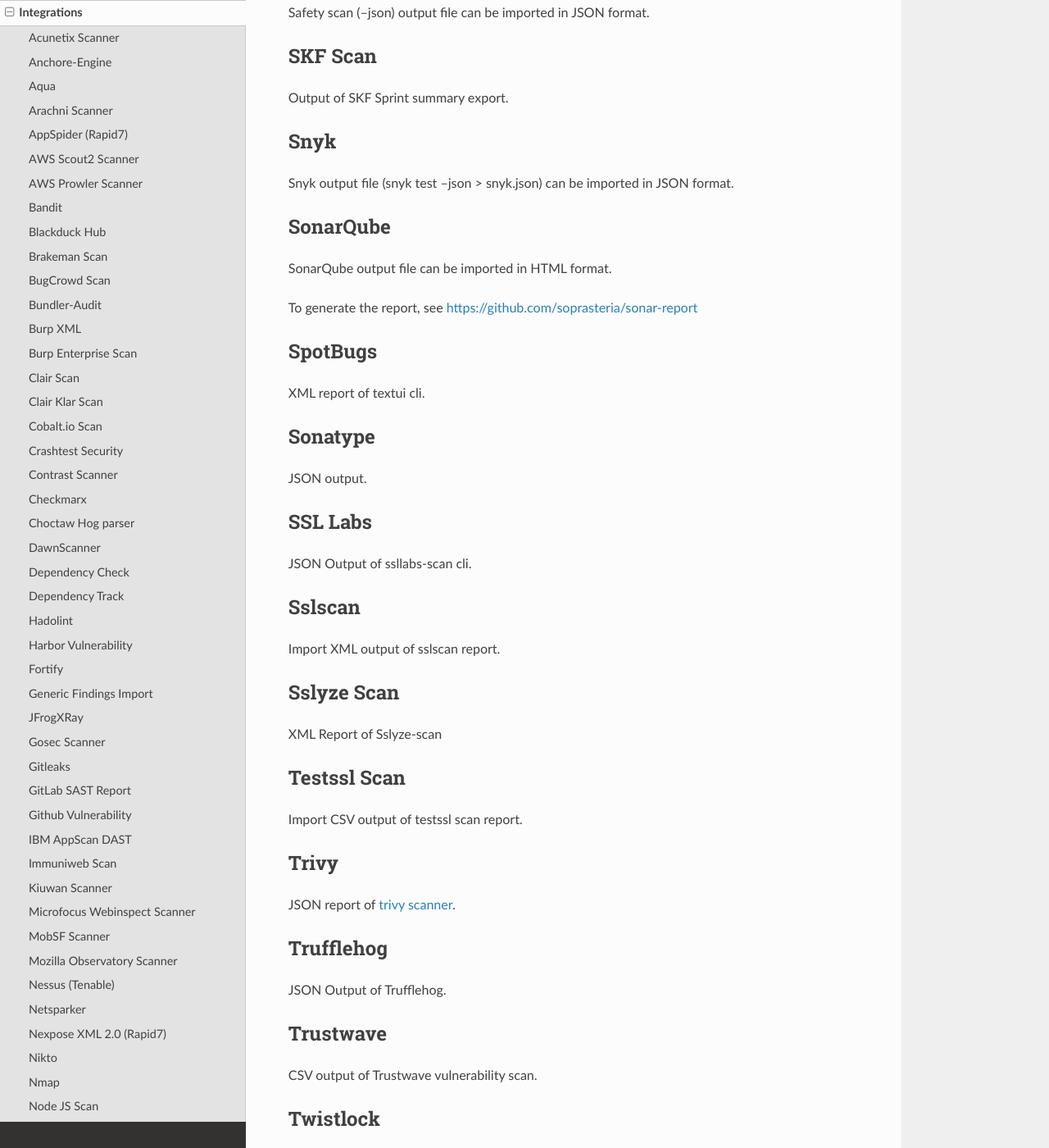
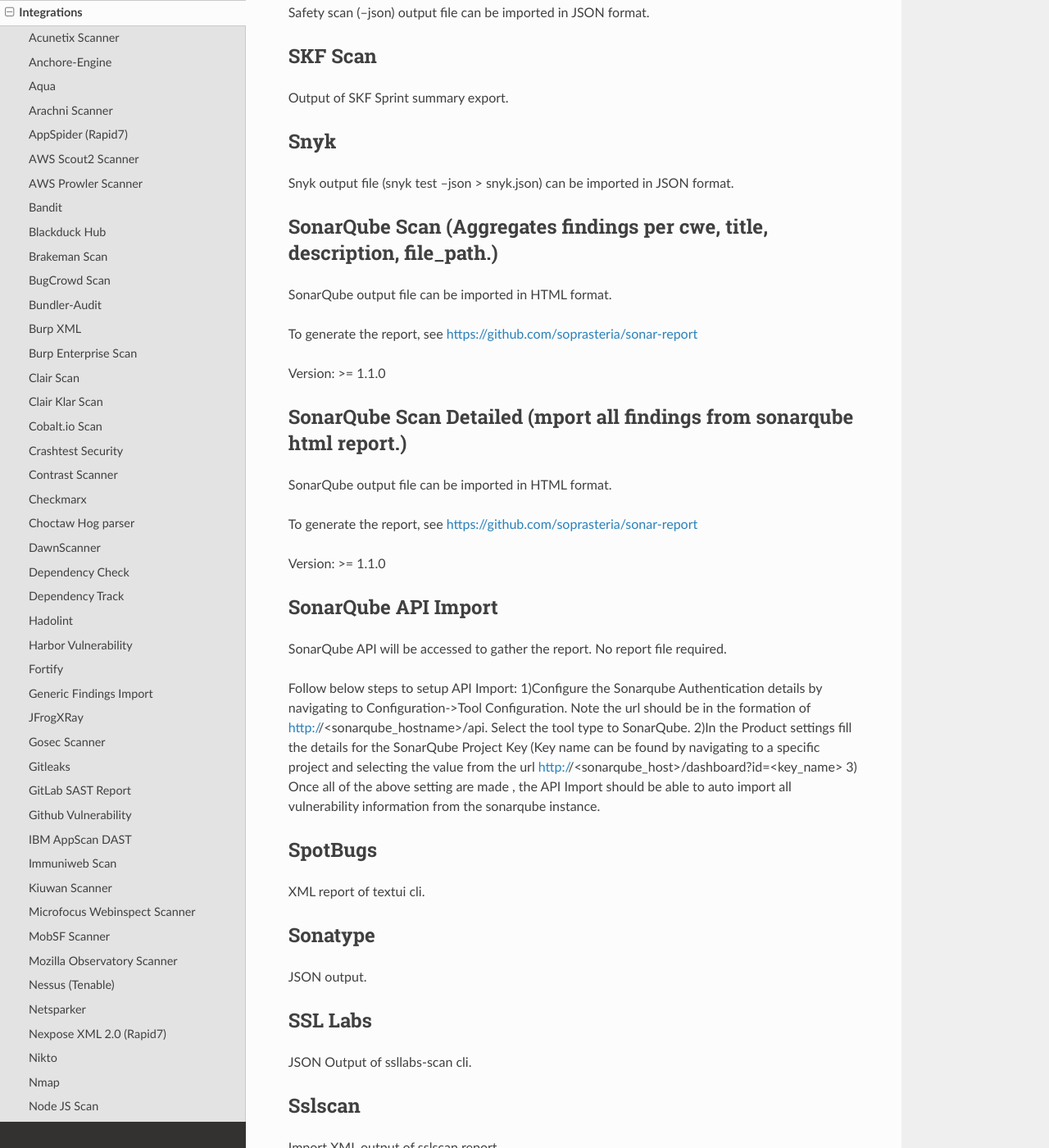
Before and after one commit to DefectDojo/Documentation, a Sphinx documentation site: the page built from docs/integrations.rst, in a window 1280 px wide and 1400 px high, scrolled down 6166 px. Shown: the whole window at 82% size. Built offline with Sphinx 7.4.7 and the Read the Docs theme 2.0.0, drawn with Linux system fonts in a browser that asks for light colours.

Commit message:
Update integrations.rst

```diff
--- a/docs/integrations.rst
+++ b/docs/integrations.rst
@@ -238,11 +238,30 @@
 ----
 Snyk output file (snyk test --json > snyk.json) can be imported in JSON format.
 
-SonarQube
+SonarQube Scan (Aggregates findings per cwe, title, description, file_path.)
 ---------
 SonarQube output file can be imported in HTML format.
 
 To generate the report, see https://github.com/soprasteria/sonar-report
+
+Version: >= 1.1.0
+
+SonarQube Scan Detailed (mport all findings from sonarqube html report.)
+---------
+SonarQube output file can be imported in HTML format.
+
+To generate the report, see https://github.com/soprasteria/sonar-report
+
+Version: >= 1.1.0
+
+SonarQube API Import
+---------
+SonarQube API will be accessed to gather the report. No report file required.
+
+Follow below steps to setup API Import:
+1)Configure the Sonarqube Authentication details by navigating to Configuration->Tool Configuration. Note the url should be in the formation of http://<sonarqube_hostname>/api. Select the tool type to SonarQube.
+2)In the Product settings fill the details for the SonarQube Project Key (Key name can be found by navigating to a specific project and selecting the value from the url http://<sonarqube_host>/dashboard?id=<key_name>
+3) Once all of the above setting are made , the API Import should be able to auto import all vulnerability information from the sonarqube instance.
 
 SpotBugs
 --------
```
